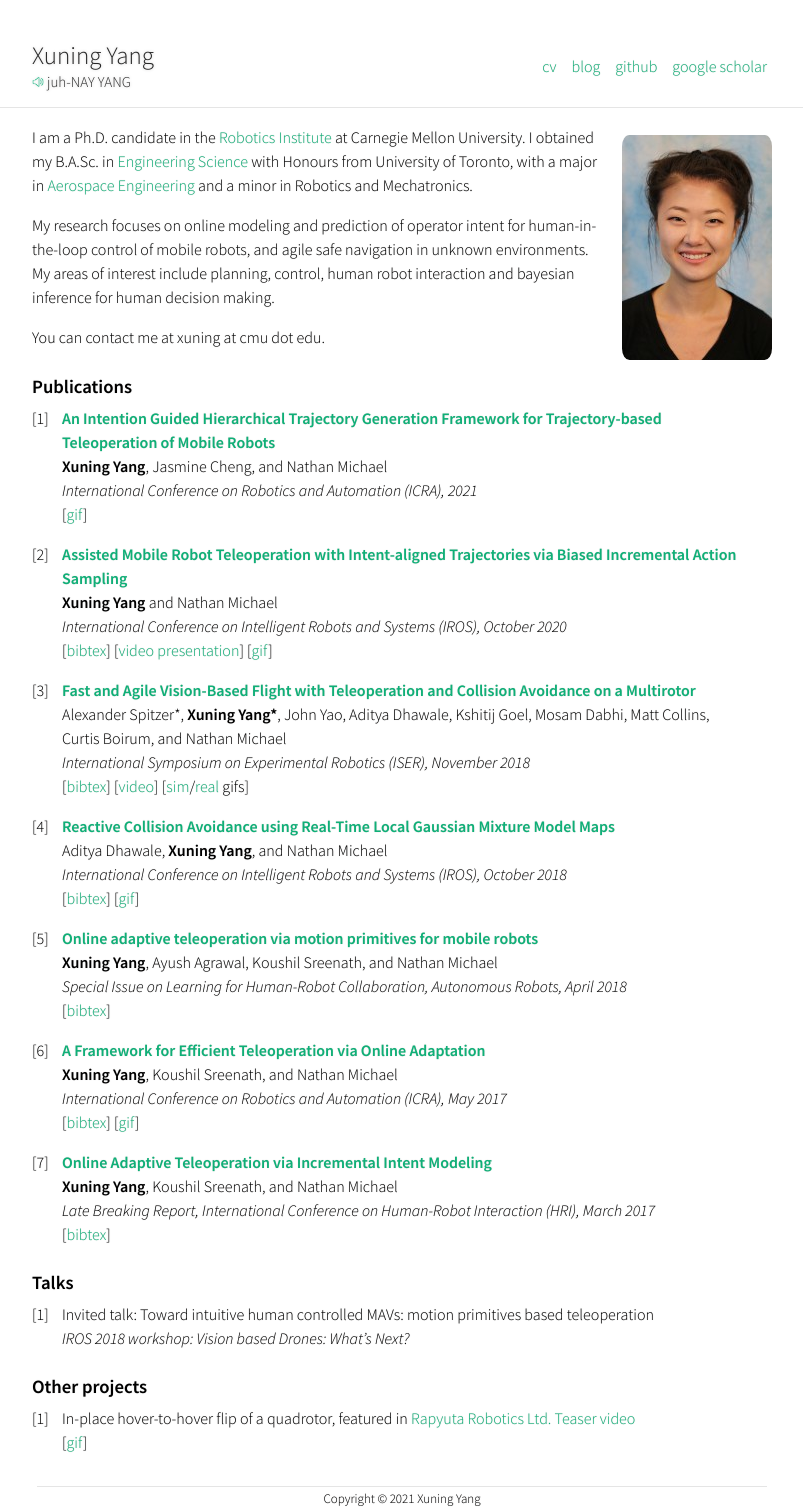
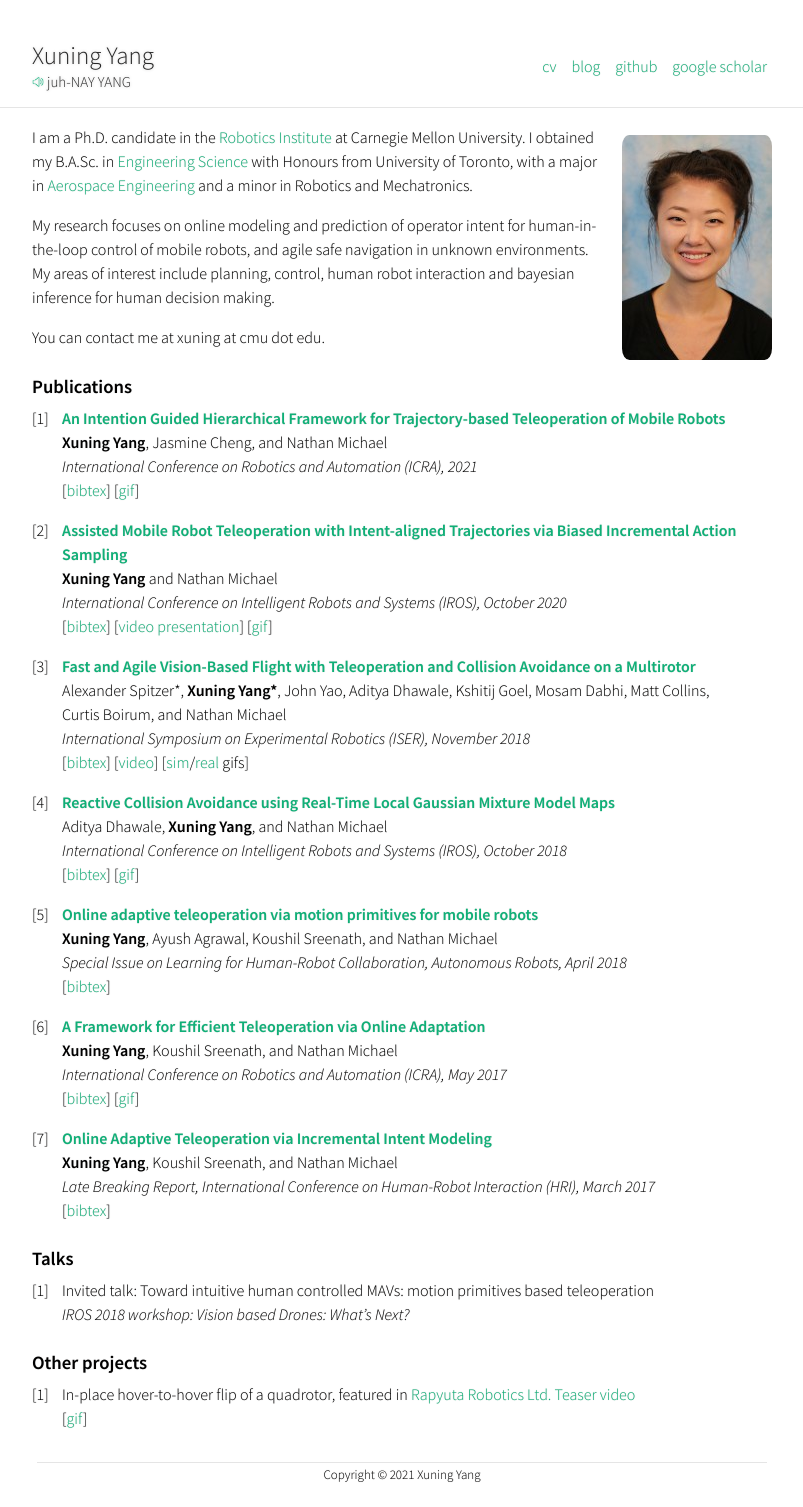
Before and after one commit to xuningy/xuningy.github.io, a Jekyll site: the page built from index.md, in a window 1280 px wide. Shown: the whole page, without its empty margins (238-1041 px from the left). Built offline with Jekyll 4.4.1, drawn with Linux system fonts in a browser that asks for light colours; after the commit the page ends 1483 px from its top, so only the background shows below that.

Commit message:
update icra21 camera ready versions

```diff
--- /dev/null
+++ b/bibtex/icra21.txt
@@ -0,0 +1,6 @@
+@article{Yang2021icra,
+  title={An Intention Guided Hierarchical Framework for Trajectory-based Teleoperation of Mobile Robots},
+  author={Xuning Yang, Jasmine Cheng, and Nathan Michael},
+  journal={2021 IEEE/RSJ International Conference on Robotics and Automation (ICRA)},
+  year={2021}
+}
--- a/index.md
+++ b/index.md
@@ -12,10 +12,10 @@ You can contact me at xuning at cmu dot edu.
 
 ### Publications
 
-1. [**An Intention Guided Hierarchical Trajectory Generation Framework
-for Trajectory-based Teleoperation of Mobile Robots**](/papers/icra21.pdf)
+1. [**An Intention Guided Hierarchical Framework for Trajectory-based Teleoperation of Mobile Robots**](/papers/icra21.pdf)
  **Xuning Yang**, Jasmine Cheng, and Nathan Michael
 *International Conference on Robotics and Automation (ICRA), 2021*
+\[[bibtex](bibtex/icra21.txt)\]
 <!-- \[[video](https://youtu.be/Tulya5WtB_Y)\] -->
 [<a class="gif-link" id="icra21">gif</a>]
 <img class="gif" id="icra21-gif" src="assets/gifs/icra21.gif"/>
```
Also changed, not shown: 1 other file.
